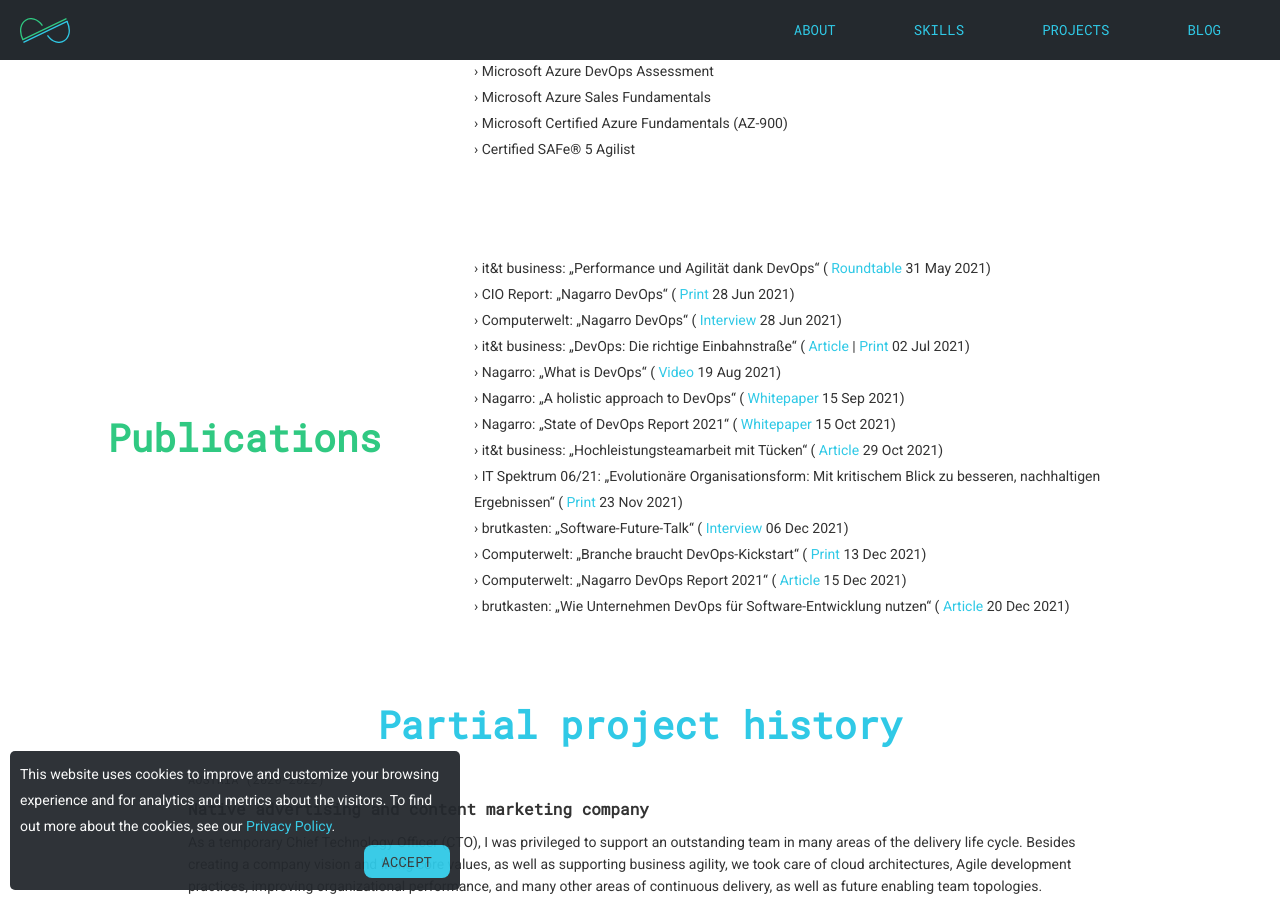
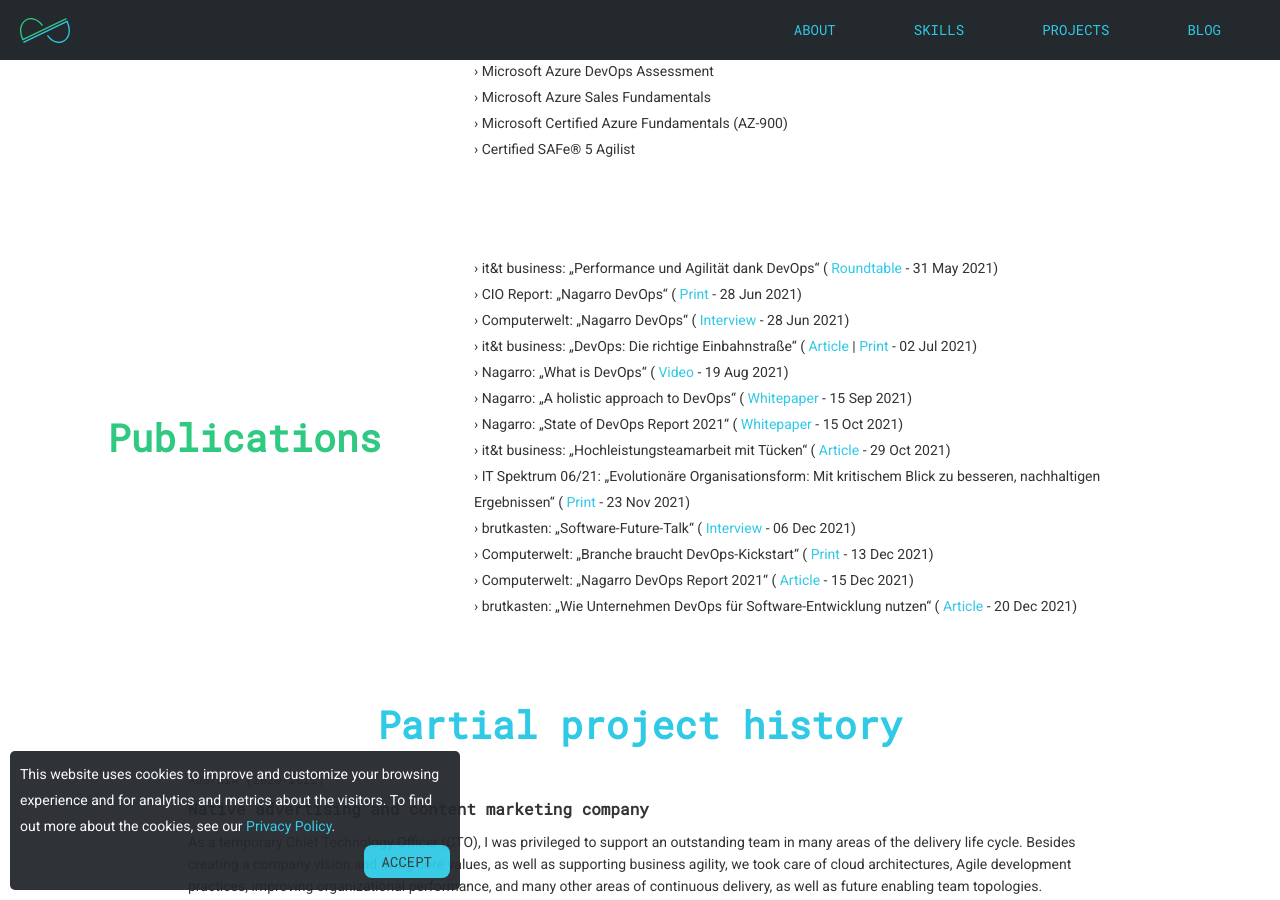
Before and after one commit to juergenpointinger/juergenpointinger.github.io, a Jekyll site: the page built from index.html, in a window 1280 px wide and 900 px high, scrolled down 1681 px. Built offline with Jekyll 4.4.1, drawn with Linux system fonts in a browser that asks for light colours; nearby versions of some CDN libraries; some web fonts are replaced.

Commit message:
Fixed another spacing issue

```diff
--- a/_includes/publications.html
+++ b/_includes/publications.html
@@ -4,9 +4,9 @@
   {% for asset in publications %}
     › {{ asset.publisher }}: „{{ asset.title }}“ (
       {% for link in asset.links %}
-        <a href ="{{ link.link }}" target="_blank">{{ link.type }}</a>{% unless forloop.last %} |{% endunless %}
+      <a href ="{{ link.link }}" target="_blank">{{ link.type }}</a>{% unless forloop.last %} |{% endunless %}
       {% endfor %}
-    {{ asset.date | date_to_string }})
+    - {{ asset.date | date_to_string }})
     {% unless forloop.last %} <br /> {% endunless %}
   {% endfor %}
   </p>
```
